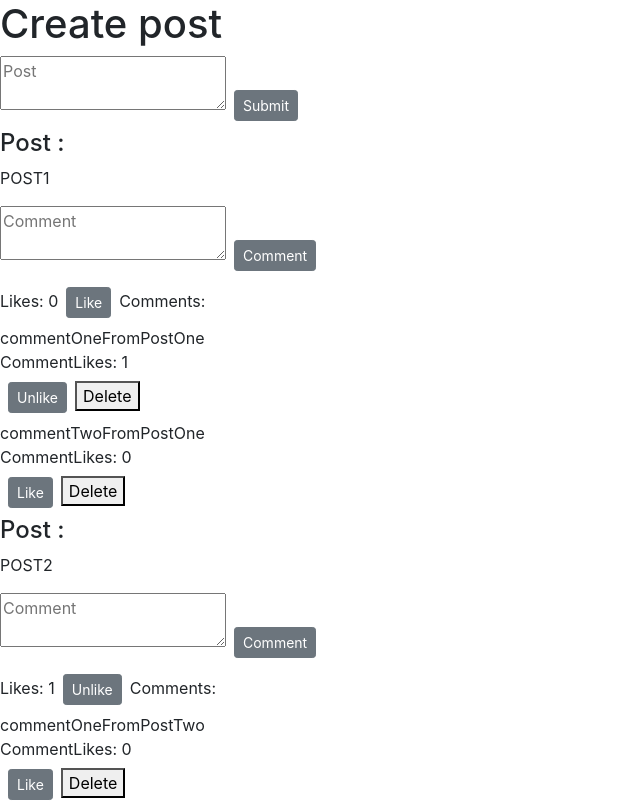
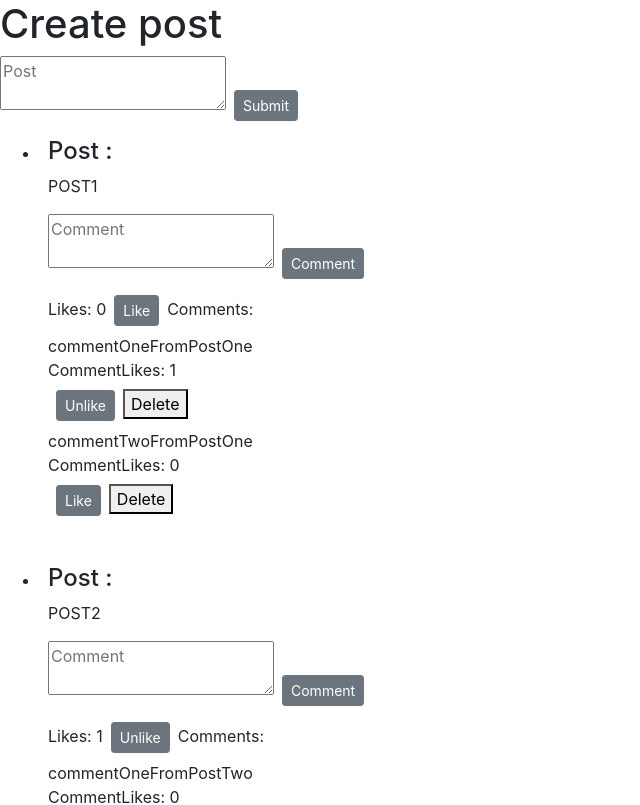
Before and after one commit to cindyliang01/eventful, a React (Create React App) app: page / in a window 1280 px wide. Shown: the top 805 px of the page, without its empty margins (0-640 px from the left). Built offline with nearby package versions, Linux system fonts and the light colour scheme.

Commit message:
Added styling

```diff
--- a/src/components/post.jsx
+++ b/src/components/post.jsx
@@ -12,6 +12,11 @@ class Post extends Component {
       deleteForComment,
     } = this.props;
     return (
+      <div>
+        {onePost.post === "" ? (
+          // alert("You can't have an empty post")
+          <div>You can't have an empty post</div>
+        ) : (
           <div>
             <h4>Post :</h4>
             <p>{this.displayPosts()}</p>
@@ -41,6 +46,8 @@ class Post extends Component {
               <span>No comments</span>
             )}
           </div>
+        )}
+      </div>
     );
   }
 
--- a/src/components/posts.jsx
+++ b/src/components/posts.jsx
@@ -16,10 +16,11 @@ class Posts extends Component {
       <React.Fragment>
         <h1>Create post</h1>
         <PostForm createPost={createPost} />
-
-        <div>
+        <div className="w-auto min-w-[25%] max-w-min mt-20 mx-auto space-y-6 flex flex-col items-stretch">
+          <ul>
             {listOfPosts.map((specificPost) => (
               <React.Fragment>
+                <li className="border-2 rounded-lg border-pink-200 mb-4 p-2">
                   <Post
                     onePost={specificPost}
                     key={specificPost.id}
@@ -28,8 +29,10 @@ class Posts extends Component {
                     addLikeForComment={addLikeForComment}
                     deleteForComment={deleteForComment}
                   />
+                </li>
               </React.Fragment>
             ))}
+          </ul>
         </div>
       </React.Fragment>
     );
```
Lines whose indentation alone changed are shown as unchanged.
